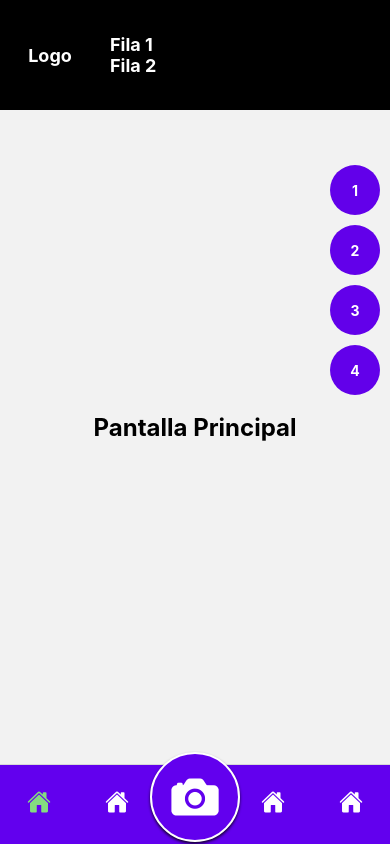
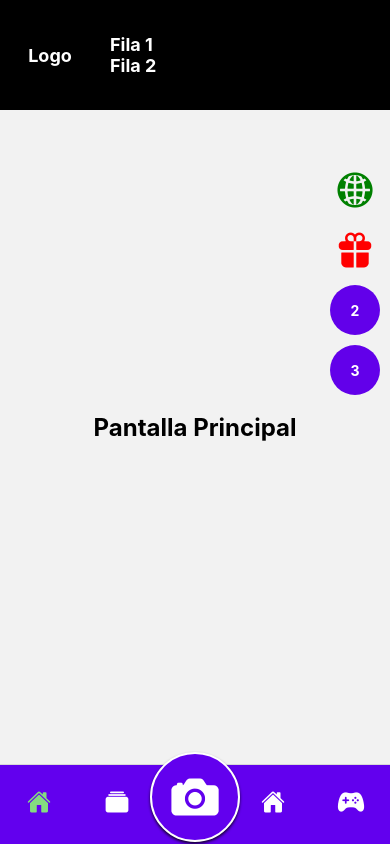
Before and after one commit to DerowStudios/AppCamera, a React Native app in the folder InsectCameraApp/: screen /CameraOn in a window 390 px wide. Built offline with nearby package versions, Linux system fonts and the light colour scheme.

Commit message:
styed icons ok

```diff
--- a/InsectCameraApp/src/Components/RetryButton/RetryButton.tsx
+++ b/InsectCameraApp/src/Components/RetryButton/RetryButton.tsx
@@ -1,12 +1,13 @@
 import { Pressable, View } from "react-native";
 import { Ionicons } from "../../libs";
 import { ContainerStyles } from "../../Styles";
+type MiFuncion = () => void;
 
-const RetryButton = ({ handler }: any) => {
+const RetryButton: React.FC<{ handler: MiFuncion }> = ({ handler }) => {
   return (
     <View style={ContainerStyles.ContainerButton}>
       <Pressable onPress={handler}>
-        <Ionicons name="refresh-circle" size={60} color={"gray"} />
+        <Ionicons name="refresh-circle" size={60} color={"black"} />
       </Pressable>
     </View>
   );
--- a/InsectCameraApp/src/Navigation/HomeStack.tsx
+++ b/InsectCameraApp/src/Navigation/HomeStack.tsx
@@ -1,5 +1,6 @@
 import { createStackNavigator, Text, View } from "../libs";
-import { HomeScreen, Screen1, Screen2, Screen3, Screen4 } from "../Screens";
+import { HomeScreen, Screen1, Screen2, Screen3, OpenPackage } from "../Screens";
+
 import { PlayerHeaderStyles } from "../Styles";
 
 const StackHome = createStackNavigator();
@@ -31,10 +32,10 @@ function HomeStack() {
           // headerShown: false,
         }}
       />
+      <StackHome.Screen name="OpenPackage" component={OpenPackage} />
       <StackHome.Screen name="Screen1" component={Screen1} />
       <StackHome.Screen name="Screen2" component={Screen2} />
       <StackHome.Screen name="Screen3" component={Screen3} />
-      <StackHome.Screen name="Screen4" component={Screen4} />
     </StackHome.Navigator>
   );
 }
--- a/InsectCameraApp/src/Navigation/TabNavigation.tsx
+++ b/InsectCameraApp/src/Navigation/TabNavigation.tsx
@@ -46,7 +46,7 @@ function TabNavigation() {
           headerShown: false,
           tabBarLabel: "",
           tabBarIcon: ({ color }) => (
-            <Ionicons name="home" size={24} color={color} />
+            <Ionicons name="albums" size={28} color={color} />
           ),
         }}
       />
@@ -81,7 +81,7 @@ function TabNavigation() {
           headerShown: false,
           tabBarLabel: "",
           tabBarIcon: ({ color }) => (
-            <Ionicons name="home" size={24} color={color} />
+            <Ionicons name="game-controller" size={28} color={color} />
           ),
         }}
       />
--- a/InsectCameraApp/src/Screens/CameraScreen/CameraScreen.tsx
+++ b/InsectCameraApp/src/Screens/CameraScreen/CameraScreen.tsx
@@ -1,8 +1,7 @@
-import { useEffect, View } from "../../libs";
+import { View } from "../../libs";
 import { ContainerStyles } from "../../Styles";
 import { TitleLayout } from "../../Components";
 import OpenCameraButton from "./OpenCameraButton";
-import { useState } from "react";
 
 export default function CameraView() {
   return (
--- a/InsectCameraApp/src/Screens/CameraScreen/LoadingLayout/LoadingLayout.tsx
+++ b/InsectCameraApp/src/Screens/CameraScreen/LoadingLayout/LoadingLayout.tsx
@@ -44,7 +44,7 @@ const LoadingLayout = ({
           index: 0,
           routes: [{ name: "PrizeScreen", params: { response } }],
         });
-      }, 8000),
+      }, 8000)
     );
 
     // Limpieza de temporizadores al desmontar
--- a/InsectCameraApp/src/Screens/CameraScreen/OpenCameraButton.tsx
+++ b/InsectCameraApp/src/Screens/CameraScreen/OpenCameraButton.tsx
@@ -14,7 +14,7 @@ const OpenCameraButton = (/*{ onPress }*/) => {
     if (!permissionResult.granted || !cameraPermission.granted) {
       Alert.alert(
         "Permisos necesarios",
-        "Necesitas otorgar permisos para acceder a tus fotos.",
+        "Necesitas otorgar permisos para acceder a tus fotos."
       );
       return;
     }
--- a/InsectCameraApp/src/Screens/HomeScreen/HomeScreen.tsx
+++ b/InsectCameraApp/src/Screens/HomeScreen/HomeScreen.tsx
@@ -2,6 +2,7 @@ import { StyleSheet, Text, TouchableOpacity, View } from "react-native";
 import { ContainerStyles } from "../../Styles";
 
 import { NativeStackScreenProps } from "@react-navigation/native-stack";
+import { Ionicons } from "../../libs";
 // Crear el stack navigator y asociarlo con el tipo RootStackParamList
 // const Stack = createStackNavigator<RootStackParamList>();
 
@@ -10,11 +11,11 @@ type RootStackParamList = {
   Screen1: undefined;
   Screen2: undefined;
   Screen3: undefined;
-  Screen4: undefined;
+  OpenPackage: undefined;
 };
 type HomeScreenProps = NativeStackScreenProps<
   RootStackParamList,
-  "Home" | "Screen1" | "Screen2" | "Screen3" | "Screen4"
+  "Home" | "Screen1" | "Screen2" | "Screen3" | "OpenPackage"
 >;
 // //stack Navigation.
 //function HomeScreen({ navigation }: HomeScreenProps) {
@@ -27,11 +28,18 @@ function HomeScreen({ navigation }: HomeScreenProps) {
       {/* Menú lateral flotante */}
       <View style={styles.menu}>
         <TouchableOpacity
-          style={styles.menuButton}
+          style={[styles.menuButton, { backgroundColor: "transparent" }]}
           onPress={() => navigation.navigate("Screen1")}
         >
-          <Text style={styles.menuText}>1</Text>
+          <Ionicons name="globe" color={"green"} size={40} />
         </TouchableOpacity>
+        <TouchableOpacity
+          style={[styles.menuButton, { backgroundColor: "transparent" }]}
+          onPress={() => navigation.navigate("OpenPackage")}
+        >
+          <Ionicons name="gift" color={"red"} size={40} />
+        </TouchableOpacity>
+
         <TouchableOpacity
           style={styles.menuButton}
           onPress={() => navigation.navigate("Screen2")}
@@ -43,12 +51,6 @@ function HomeScreen({ navigation }: HomeScreenProps) {
           onPress={() => navigation.navigate("Screen3")}
         >
           <Text style={styles.menuText}>3</Text>
-        </TouchableOpacity>
-        <TouchableOpacity
-          style={styles.menuButton}
-          onPress={() => navigation.navigate("Screen4")}
-        >
-          <Text style={styles.menuText}>4</Text>
         </TouchableOpacity>
       </View>
     </View>
--- a/InsectCameraApp/src/Screens/index.ts
+++ b/InsectCameraApp/src/Screens/index.ts
@@ -9,3 +9,6 @@ export { default as Screen3 } from "./Screen3/Screen3";
 export { default as Screen4 } from "./Screen4/Screen4";
 export { default as CameraOn } from "./CameraScreen/CameraOn";
 export { default as ImageCut } from "./CameraScreen/ImageCut";
+export { default as OpenPackage } from "./OpenPackage/OpenPackage";
+export { default as PrizeScreen } from "./PrizeScreen/PrizeScreen";
+export { default as PrizeCards } from "./PrizeScreen/PrizeCards";
```
Also changed, not shown: InsectCameraApp/src/Navigation/CameraStack.tsx (+7 -3 lines), InsectCameraApp/src/Screens/CameraScreen/CameraOn.tsx (+4 -6 lines), InsectCameraApp/src/Screens/CameraScreen/ImageCut.tsx (+6 -4 lines).
